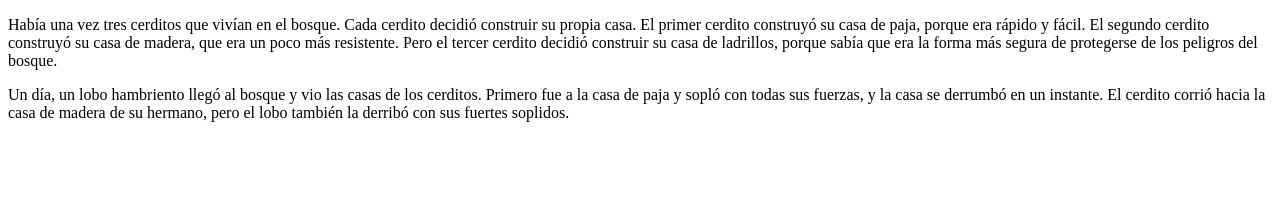
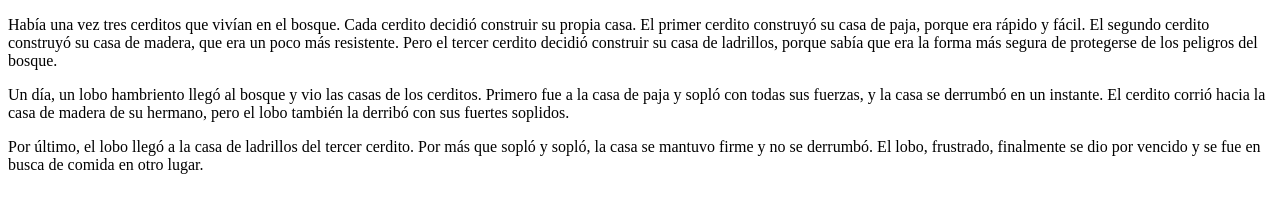
Before and after one commit to Danil22May/Little-Red-Riding-Hood, a plain HTML site: page index.html in a window 1280 px wide. Drawn offline with Linux system fonts and the light colour scheme.

Commit message:
tercer paragrafo

```diff
--- a/index.html
+++ b/index.html
@@ -10,8 +10,14 @@
         Había una vez tres cerditos que vivían en el bosque. Cada cerdito decidió construir su propia casa. El primer cerdito construyó su casa de paja, porque era rápido y fácil. El segundo cerdito construyó su casa de madera, que era un poco más resistente.
         Pero el tercer cerdito decidió construir su casa de ladrillos, porque sabía que era la forma más segura de protegerse de los peligros del bosque.
     </p>
-    <p> Un día, un lobo hambriento llegó al bosque y vio las casas de los cerditos. Primero fue a la casa de paja y sopló con todas sus fuerzas, y la casa se derrumbó en un instante.
+    <p>
+        Un día, un lobo hambriento llegó al bosque y vio las casas de los cerditos. Primero fue a la casa de paja y sopló con todas sus fuerzas, y la casa se derrumbó en un instante.
         El cerdito corrió hacia la casa de madera de su hermano, pero el lobo también la derribó con sus fuertes soplidos.
     </p>
+    <p>
+        Por último, el lobo llegó a la casa de ladrillos del tercer cerdito. Por más que sopló y sopló, la casa se mantuvo firme y no se derrumbó.
+        El lobo, frustrado, finalmente se dio por vencido y se fue en busca de comida en otro lugar.
+    </p>
+
 </body>
 </html>
```
